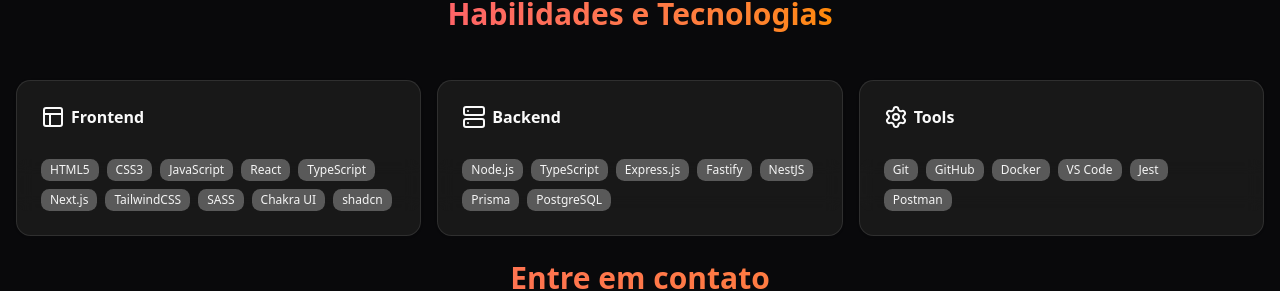
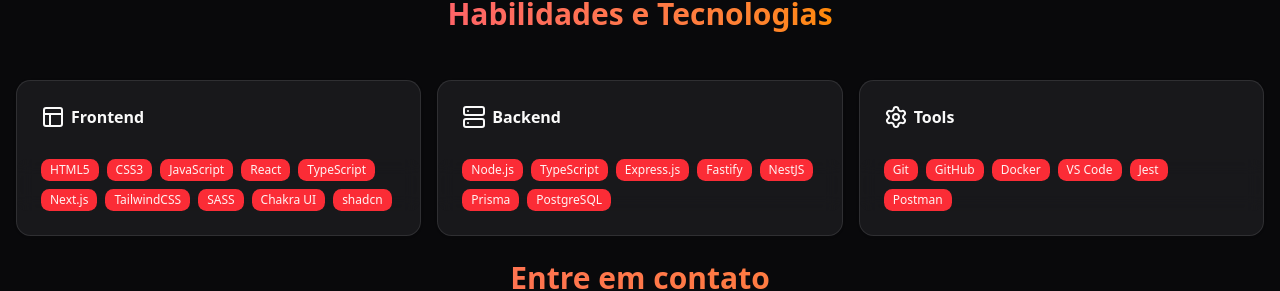
Before and after one commit to ThalysonRibeiro/my-portfolio-fullstack, a Next.js app: page / in a window 1280 px wide. Shown: the part 3104-3395 px from the top of the page. Built offline with nearby package versions, Linux system fonts and the light colour scheme.

Commit message:
feat: remove grayscale effect from project and skill cards for improved visibility

```diff
--- a/src/components/projects.tsx
+++ b/src/components/projects.tsx
@@ -30,7 +30,7 @@
               viewport={{ once: true }}
               className="h-full"
             >
-              <Card className="relative group hover:border-red-500/50 h-full flex flex-col p-4 grayscale hover:grayscale-0 transition-all duration-300">
+              <Card className="relative group hover:border-red-500/50 h-full flex flex-col p-4 transition-all duration-300">
                 <div className="absolute -z-[1] -inset-2 bg-gradient-to-r from-red-600 to-orange-600 rounded-lg opacity-0 group-hover:opacity-20 transition-opacity blur-lg" />
 
                 <CardHeader className="p-0">
--- a/src/components/skills.tsx
+++ b/src/components/skills.tsx
@@ -46,7 +46,7 @@
             viewport={{ once: true }}
             className='list-disc'
           >
-            <Card key={category.title} className='relative group hover:border-red-500/50 grayscale hover:grayscale-0 transition-all duration-300'>
+            <Card key={category.title} className='relative group hover:border-red-500/50 transition-all duration-300'>
               <div className="absolute -z-[1] -inset-2 bg-linear-to-r from-red-600 to-orange-600 rounded-lg opacity-0 group-hover:opacity-20 transition-opacity blur-lg" />
               <CardHeader>
                 <CardTitle className='flex gap-1.5 items-center'>{category.icon} {category.title}</CardTitle>
```
